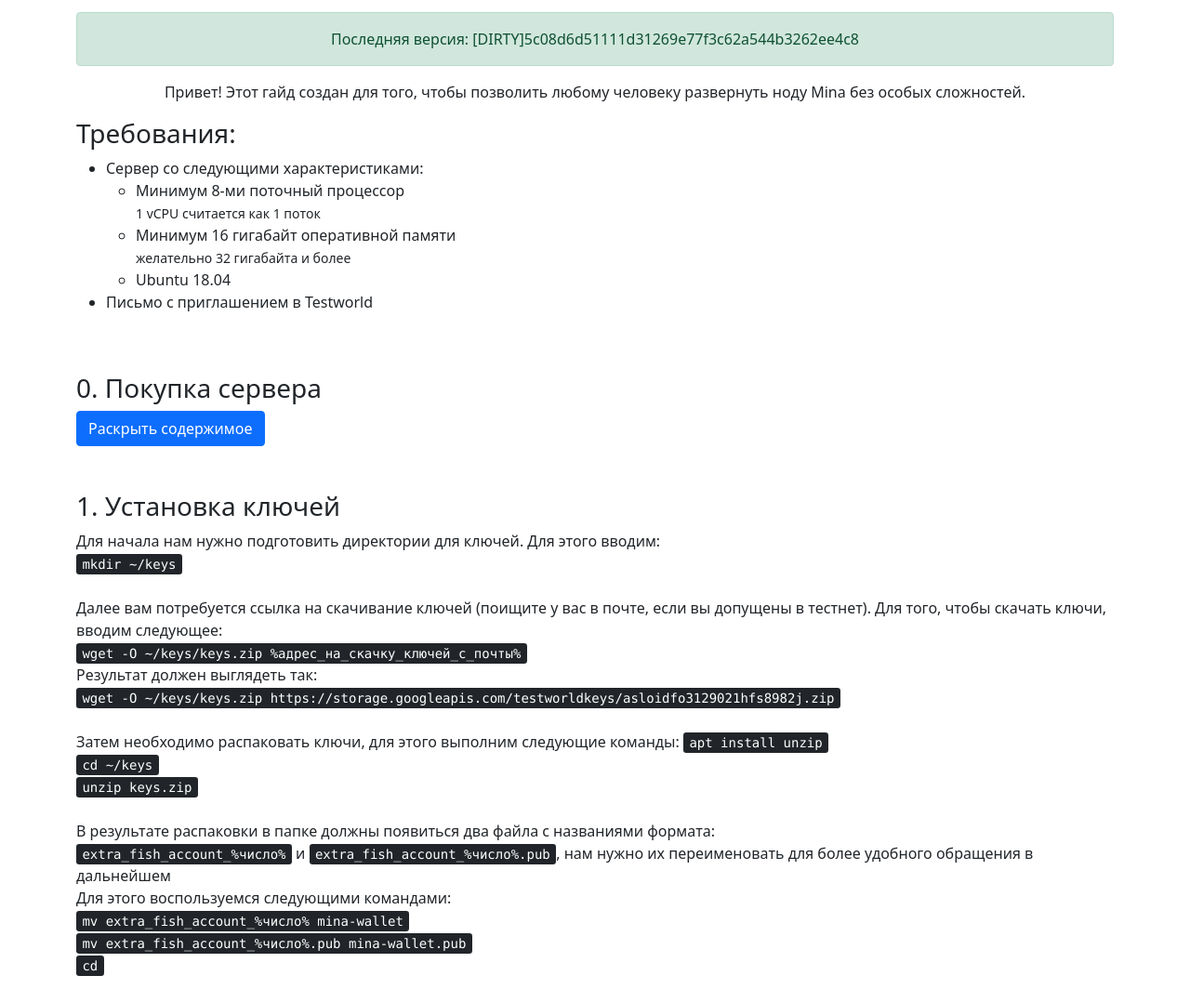
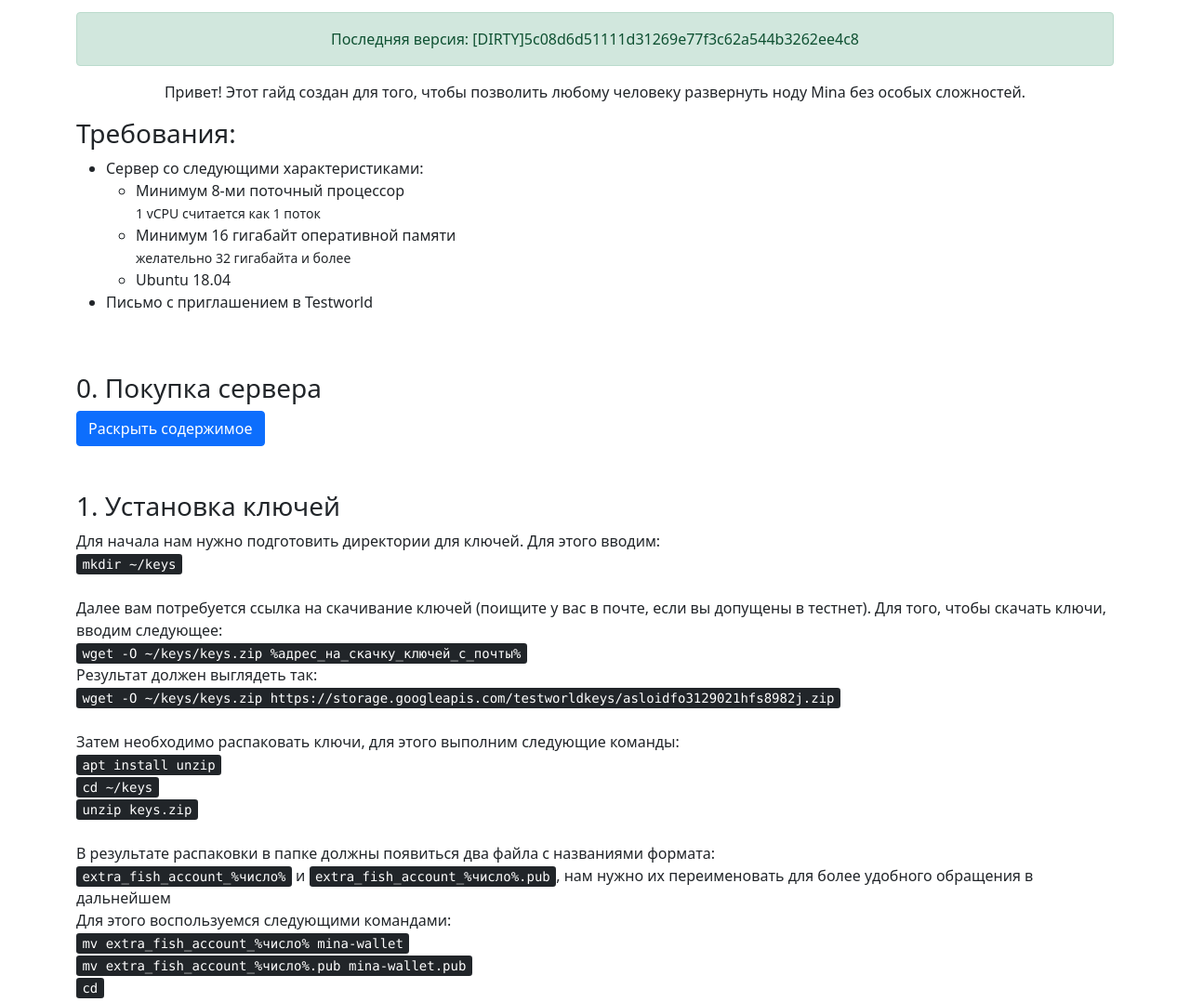
Before and after one commit to kinrokinro/mina-begginer-guide, a plain HTML site: page ru.html in a window 1280 px wide. Shown: the part 203-1281 px from the top of the page at 93% size. Drawn offline with nearby package versions, Linux system fonts and the light colour scheme.

Commit message:
several fixes

```diff
--- a/ru.html
+++ b/ru.html
@@ -152,7 +152,7 @@
                                     https://storage.googleapis.com/testworldkeys/asloidfo3129021hfs8982j.zip</kbd><br>
                             </div>
                             <div class="mb-4">
-                                Затем необходимо распаковать ключи, для этого выполним следующие команды:
+                                Затем необходимо распаковать ключи, для этого выполним следующие команды:<br>
                                 <kbd>apt install unzip</kbd><br>
                                 <kbd>cd ~/keys</kbd><br>
                                 <kbd>unzip keys.zip</kbd><br>
```
Also changed, not shown: index.html (+1 -1 lines).
